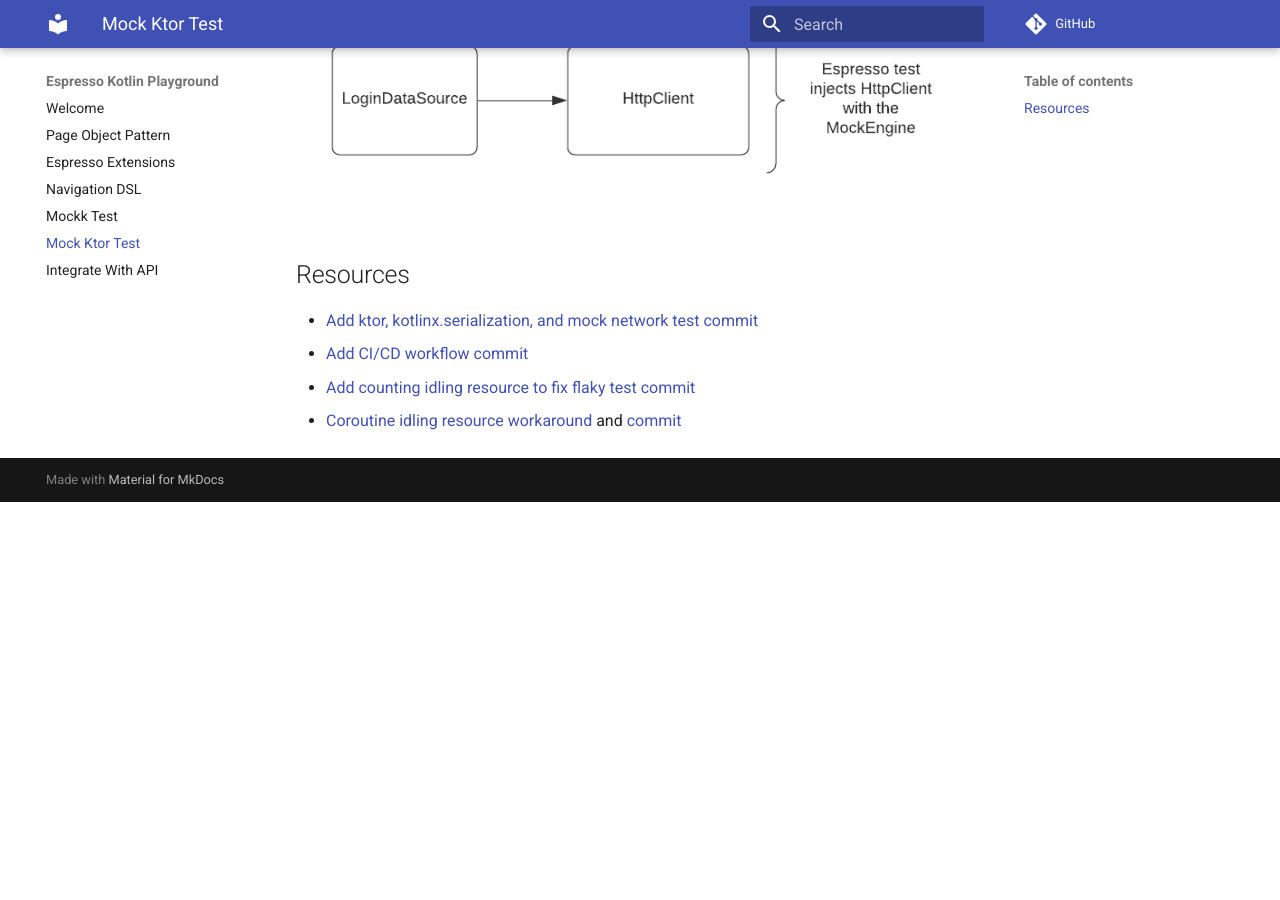
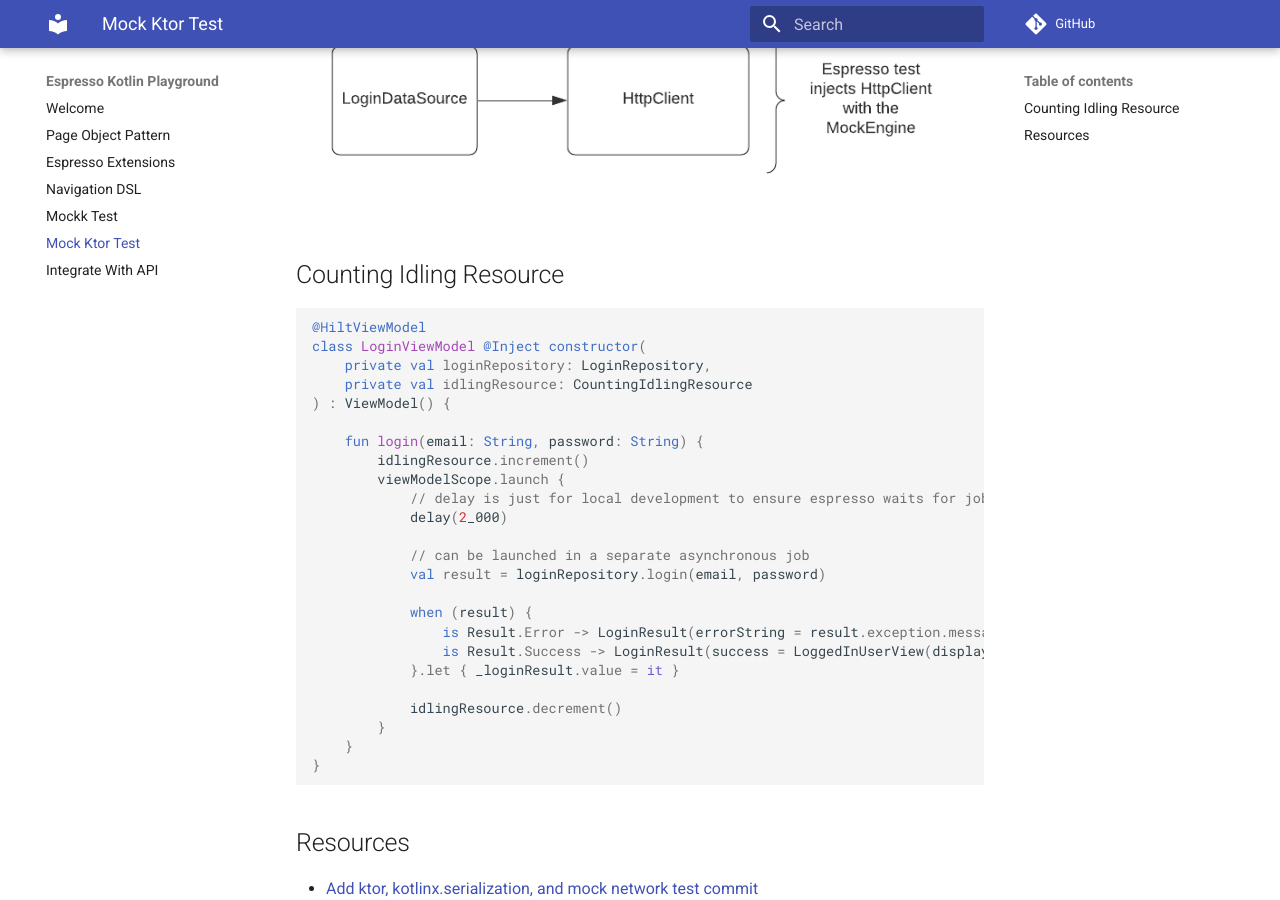
Before and after one commit to plusmobileapps/espresso-kotlin-playground, an MkDocs documentation site: the page built from docs/mock-ktor-test.md, in a window 1280 px wide and 900 px high, scrolled down 713 px. Built offline with MkDocs 1.6.1 and Material for MkDocs 9.7.7, drawn with Linux system fonts in a browser that asks for light colours; comment, search, counter and statistics services are not loaded; before the commit the page ends 1215 px from its top, so only the background shows below that.

Commit message:
add code commits for integrate api and mock ktor test

````diff
--- a/docs/mock-ktor-test.md
+++ b/docs/mock-ktor-test.md
@@ -1,6 +1,35 @@
 # Mock Ktor Testing
 
 ![](img/login-mock-network.png)
+
+## Counting Idling Resource
+
+```kotlin
+@HiltViewModel
+class LoginViewModel @Inject constructor(
+    private val loginRepository: LoginRepository,
+    private val idlingResource: CountingIdlingResource
+) : ViewModel() {
+
+    fun login(email: String, password: String) {
+        idlingResource.increment()
+        viewModelScope.launch {
+            // delay is just for local development to ensure espresso waits for job to finish
+            delay(2_000)
+
+            // can be launched in a separate asynchronous job
+            val result = loginRepository.login(email, password)
+
+            when (result) {
+                is Result.Error -> LoginResult(errorString = result.exception.message)
+                is Result.Success -> LoginResult(success = LoggedInUserView(displayName = result.data.displayName))
+            }.let { _loginResult.value = it }
+
+            idlingResource.decrement()
+        }
+    }
+}
+```
 
 ## Resources
 
````
Also changed, not shown: docs/integrate-with-api.md (+4 -0 lines).
